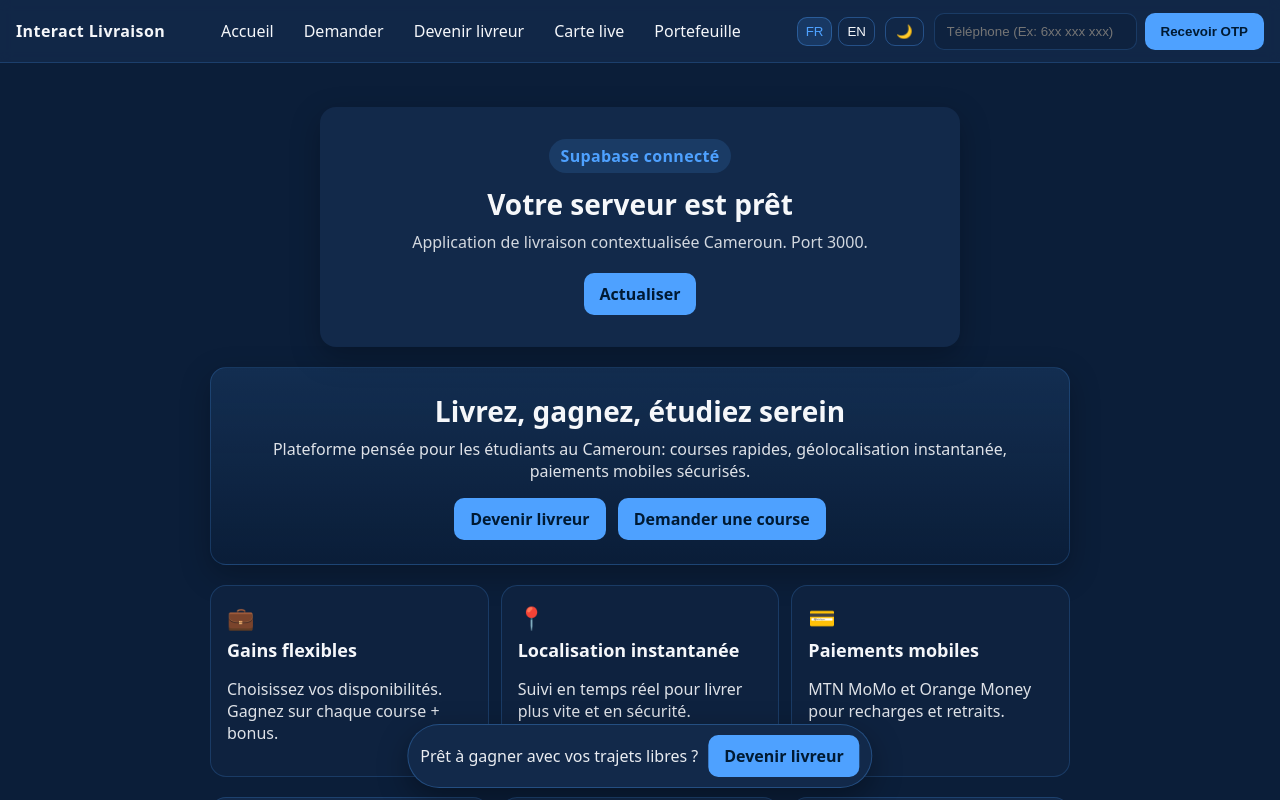
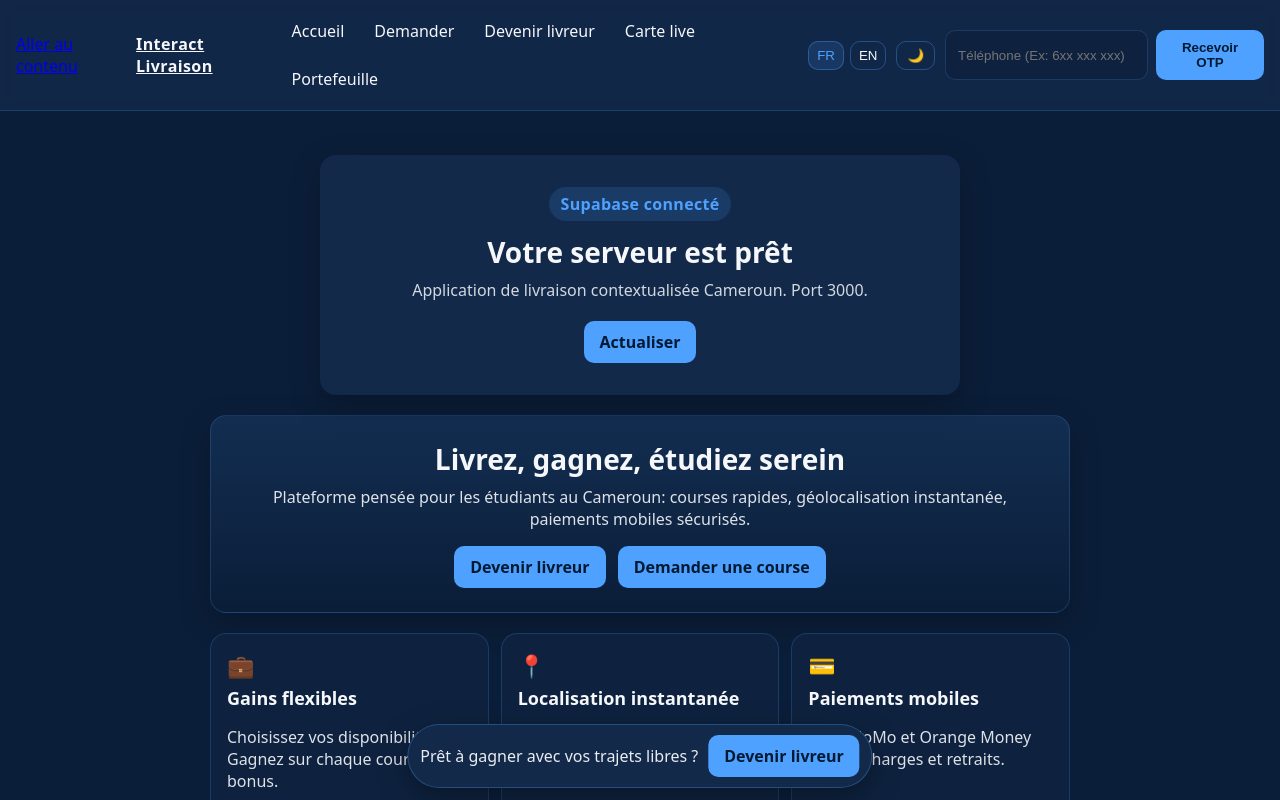
Before and after one commit to Gaetan5/Interact-Livraison, a React (Vite) app: page / in a window 1280 px wide. Shown: the top 800 px of the page. Built offline with nearby package versions, Linux system fonts and the light colour scheme; no server answers.

Commit message:
Improve nav accessibility and active states, add skip link and main landmark
cgen-47098c0801d4482f8d838ec5a23656f0

```diff
--- a/src/App.jsx
+++ b/src/App.jsx
@@ -1,5 +1,5 @@
 import './styles.css';
-import { BrowserRouter, Routes, Route, Link } from 'react-router-dom';
+import { BrowserRouter, Routes, Route, NavLink, Link } from 'react-router-dom';
 import { AuthProvider } from './state/AuthContext.jsx';
 import { ThemeProvider } from './state/ThemeContext.jsx';
 import { I18nProvider, useI18n } from './state/I18nContext.jsx';
@@ -17,14 +17,15 @@ function Shell() {
   return (
     <AuthProvider>
       <BrowserRouter>
-        <header className="top-nav">
-          <div className="brand">{t('brand')}</div>
-          <nav className="nav-links">
-            <Link className="nav-link" to="/">{t('nav.home')}</Link>
-            <Link className="nav-link" to="/demander">{t('nav.request')}</Link>
-            <Link className="nav-link" to="/devenir-livreur">{t('nav.courier')}</Link>
-            <Link className="nav-link" to="/carte">{t('nav.map')}</Link>
-            <Link className="nav-link" to="/portefeuille">{t('nav.wallet')}</Link>
+        <header className="top-nav" role="banner">
+          <a href="#main" className="skip-link">Aller au contenu</a>
+          <Link className="brand" to="/" aria-label={t('nav.home')}>{t('brand')}</Link>
+          <nav className="nav-links" aria-label="Navigation principale">
+            <NavLink className={({isActive}) => `nav-link${isActive ? ' is-active' : ''}`} to="/">{t('nav.home')}</NavLink>
+            <NavLink className={({isActive}) => `nav-link${isActive ? ' is-active' : ''}`} to="/demander">{t('nav.request')}</NavLink>
+            <NavLink className={({isActive}) => `nav-link${isActive ? ' is-active' : ''}`} to="/devenir-livreur">{t('nav.courier')}</NavLink>
+            <NavLink className={({isActive}) => `nav-link${isActive ? ' is-active' : ''}`} to="/carte">{t('nav.map')}</NavLink>
+            <NavLink className={({isActive}) => `nav-link${isActive ? ' is-active' : ''}`} to="/portefeuille">{t('nav.wallet')}</NavLink>
           </nav>
           <div className="nav-right">
             <LangSwitch />
@@ -32,7 +33,7 @@ function Shell() {
             <AuthPanel />
           </div>
         </header>
-        <div className="page-wrap">
+        <div className="page-wrap" id="main">
           <Routes>
             <Route path="/" element={<Home />} />
             <Route path="/demander" element={<RequestDelivery />} />
```
